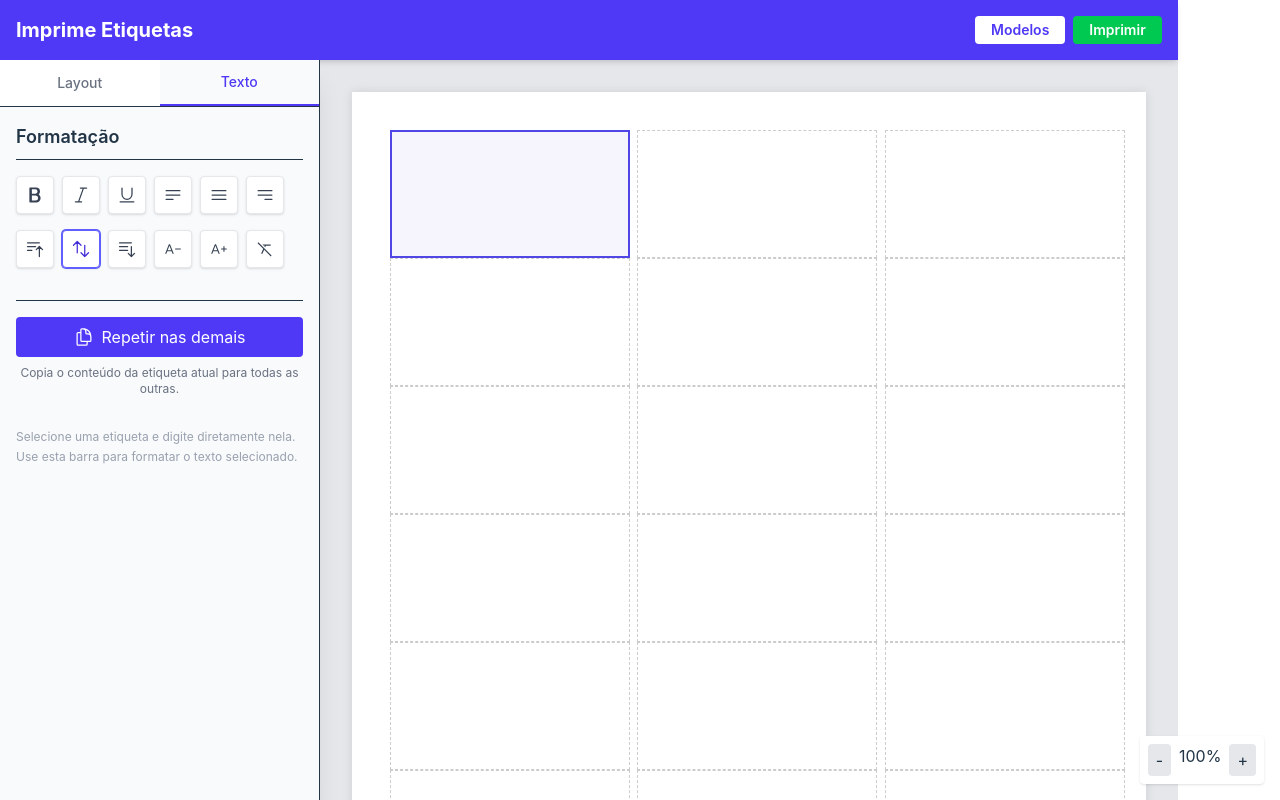
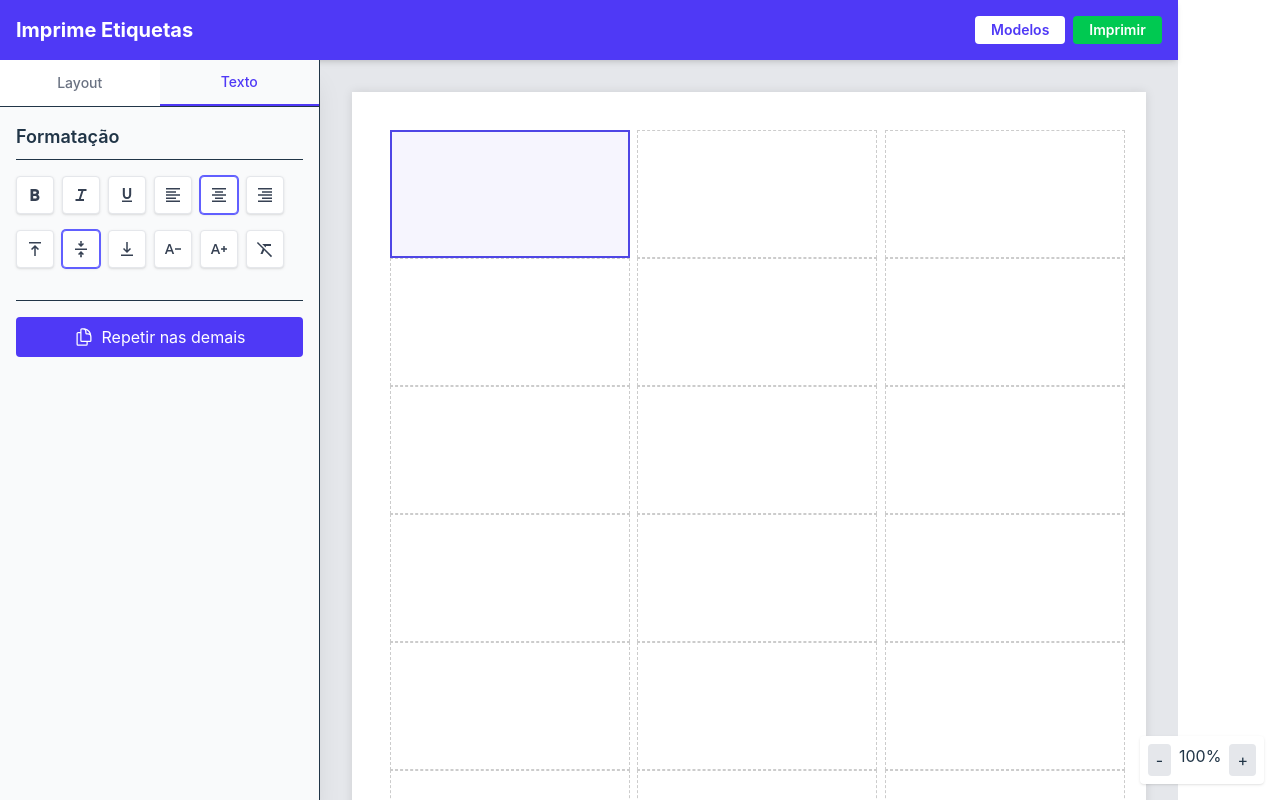
Before and after one commit to ronefel/ImprimeEtiquetas, a React (Vite) app: page / in a window 1280 px wide. Both pictures are taken after a click on the element 509 px from the left and 193 px from the top of the page. Built offline with nearby package versions, Linux system fonts and the light colour scheme.

Commit message:
feat: Adiciona painel de ferramentas de texto e componente de pré-visualização.

```diff
--- a/src/components/Preview.tsx
+++ b/src/components/Preview.tsx
@@ -94,6 +94,7 @@ const Preview: React.FC<Props> = ({
                         display: 'flex',
                         flexDirection: 'column',
                         justifyContent: justifyContentMap[data.verticalAlign] || 'center',
+                        textAlign: 'center',
                     }}
                     isSelected={selectedIndex === i}
                     onSelect={() => onSelectLabel(i)}
@@ -105,7 +106,7 @@ const Preview: React.FC<Props> = ({
     }
 
     return (
-        <div className="w-full h-full overflow-auto bg-gray-200 p-8 flex justify-center items-start print:p-0 print:bg-white print:overflow-visible print:block">
+        <div className="w-full h-full overflow-y-scroll overflow-x-hidden bg-gray-200 p-8 flex justify-center items-start print:p-0 print:bg-white print:overflow-visible print:block">
             {/* Controls for Scale (Screen only) */}
             <div className="fixed bottom-4 right-4 bg-white p-2 rounded shadow flex gap-2 print:hidden z-50">
                 <button onClick={() => setScale(s => Math.max(0.2, s - 0.1))} className="px-2 py-1 bg-gray-200 rounded">-</button>
--- a/src/components/TextToolsPanel.tsx
+++ b/src/components/TextToolsPanel.tsx
@@ -52,29 +52,68 @@ const TextToolsPanel: React.FC<TextToolsPanelProps> = ({ onApplyAll, currentData
 
     const vAlign = currentData?.verticalAlign || 'center';
 
+    const [bold, setBold] = React.useState(false);
+    const [italic, setItalic] = React.useState(false);
+    const [underline, setUnderline] = React.useState(false);
+    const [align, setAlign] = React.useState<'left' | 'center' | 'right'>('center');
+
+    const checkState = () => {
+        setBold(document.queryCommandState('bold'));
+        setItalic(document.queryCommandState('italic'));
+        setUnderline(document.queryCommandState('underline'));
+
+        if (document.queryCommandState('justifyLeft')) {
+            setAlign('left');
+        } else if (document.queryCommandState('justifyRight')) {
+            setAlign('right');
+        } else if (document.queryCommandState('justifyCenter')) {
+            setAlign('center');
+        } else {
+            // Default to center if none are explicitly set (and we know our default is center)
+            setAlign('center');
+        }
+    };
+
+    React.useEffect(() => {
+        document.addEventListener('selectionchange', checkState);
+        return () => {
+            document.removeEventListener('selectionchange', checkState);
+        };
+    }, []);
+
+    const handleClearFormatting = () => {
+        execCmd('removeFormat');
+        execCmd('justifyCenter');
+        execCmd('fontSize', '3');
+        if (currentData) {
+            onUpdateAlignment('center');
+        }
+        checkState();
+    };
+
     return (
         <div className="p-4 h-full overflow-y-auto bg-gray-50">
             <h2 className="text-lg font-semibold mb-4 border-b pb-2">Formatação</h2>
 
             <div>
                 <div className={groupClass}>
-                    <button className={buttonClass} onMouseDown={handleMouseDown} onClick={() => execCmd('bold')} title="Negrito (Ctrl+B)">
-                        <BoldIcon className="w-5 h-5" />
+                    <button className={`${buttonClass} ${bold ? activeClass : ''}`} onMouseDown={handleMouseDown} onClick={() => { execCmd('bold'); checkState(); }} title="Negrito (Ctrl+B)">
+                        <svg xmlns="http://www.w3.org/2000/svg" height="20px" viewBox="0 -960 960 960" width="20px" fill="#364153"><path d="M266-192v-576h227.95q67.05 0 123.55 41.32Q674-685.35 674-612q0 51-22.5 79.5T609-490.96Q635-479 665-448t30 91q0 91-67.03 128t-125.81 37H266Zm127-118h104.68Q546-310 556-334.5t10-35.5q0-11-10.5-35.5T494-430H393v120Zm0-232h93q33 0 48.5-17.5T550-597q0-24-17.11-39t-44.28-15H393v109Z"/></svg>
                     </button>
-                    <button className={buttonClass} onMouseDown={handleMouseDown} onClick={() => execCmd('italic')} title="Itálico (Ctrl+I)">
-                        <ItalicIcon className="w-5 h-5" />
+                    <button className={`${buttonClass} ${italic ? activeClass : ''}`} onMouseDown={handleMouseDown} onClick={() => { execCmd('italic'); checkState(); }} title="Itálico (Ctrl+I)">
+                        <svg xmlns="http://www.w3.org/2000/svg" height="20px" viewBox="0 -960 960 960" width="20px" fill="#364153"><path d="M216-192v-96h160l124-384H336v-96h408v96H596L472-288h152v96H216Z"/></svg>
                     </button>
-                    <button className={buttonClass} onMouseDown={handleMouseDown} onClick={() => execCmd('underline')} title="Sublinhado (Ctrl+U)">
-                        <UnderlineIcon className="w-5 h-5" />
+                    <button className={`${buttonClass} ${underline ? activeClass : ''}`} onMouseDown={handleMouseDown} onClick={() => { execCmd('underline'); checkState(); }} title="Sublinhado (Ctrl+U)">
+                        <svg xmlns="http://www.w3.org/2000/svg" height="20px" viewBox="0 -960 960 960" width="20px" fill="#364153"><path d="M240-144v-72h480v72H240Zm91.5-203.4Q279-406.8 279-504.86V-816h97.21v317.09q0 52.85 26.43 85.88Q429.07-380 480.03-380q50.97 0 77.39-33.03 26.41-33.03 26.41-85.88V-816H681v311.14q0 98.06-52.5 157.46Q576-288 480-288t-148.5-59.4Z"/></svg>
                     </button>
-                    <button className={buttonClass} onMouseDown={handleMouseDown} onClick={() => execCmd('justifyLeft')} title="Alinhar à Esquerda">
-                        <Bars3BottomLeftIcon className="w-5 h-5" />
+                    <button className={`${buttonClass} ${align === 'left' ? activeClass : ''}`} onMouseDown={handleMouseDown} onClick={() => { execCmd('justifyLeft'); checkState(); }} title="Alinhar à Esquerda">
+                        <svg xmlns="http://www.w3.org/2000/svg" height="20px" viewBox="0 -960 960 960" width="20px" fill="#364153"><path d="M144-144v-72h672v72H144Zm0-150v-72h480v72H144Zm0-150v-72h672v72H144Zm0-150v-72h480v72H144Zm0-150v-72h672v72H144Z"/></svg>
                     </button>
-                    <button className={buttonClass} onMouseDown={handleMouseDown} onClick={() => execCmd('justifyCenter')} title="Centralizar">
-                        <Bars3Icon className="w-5 h-5" />
+                    <button className={`${buttonClass} ${align === 'center' ? activeClass : ''}`} onMouseDown={handleMouseDown} onClick={() => { execCmd('justifyCenter'); checkState(); }} title="Centralizar">
+                        <svg xmlns="http://www.w3.org/2000/svg" height="20px" viewBox="0 -960 960 960" width="20px" fill="#364153"><path d="M144-144v-72h672v72H144Zm144-150v-72h384v72H288ZM144-444v-72h672v72H144Zm144-150v-72h384v72H288ZM144-744v-72h672v72H144Z"/></svg>
                     </button>
-                    <button className={buttonClass} onMouseDown={handleMouseDown} onClick={() => execCmd('justifyRight')} title="Alinhar à Direita">
-                        <Bars3BottomRightIcon className="w-5 h-5" />
+                    <button className={`${buttonClass} ${align === 'right' ? activeClass : ''}`} onMouseDown={handleMouseDown} onClick={() => { execCmd('justifyRight'); checkState(); }} title="Alinhar à Direita">
+                        <svg xmlns="http://www.w3.org/2000/svg" height="20px" viewBox="0 -960 960 960" width="20px" fill="#364153"><path d="M144-744v-72h672v72H144Zm192 150v-72h480v72H336ZM144-444v-72h672v72H144Zm192 150v-72h480v72H336ZM144-144v-72h672v72H144Z"/></svg>
                     </button>
                 </div>
             </div>
@@ -86,30 +125,30 @@ const TextToolsPanel: React.FC<TextToolsPanelProps> = ({ onApplyAll, currentData
                         onClick={() => onUpdateAlignment('top')}
                         title="Alinhar ao Topo"
                     >
-                        <BarsArrowUpIcon className="w-5 h-5" />
+                        <svg xmlns="http://www.w3.org/2000/svg" height="20px" viewBox="0 -960 960 960" width="20px" fill="#364153"><path d="M192-744v-72h576v72H192Zm252 600v-390L339-429l-51-51 192-192 192 192-51 51-105-105v390h-72Z"/></svg>
                     </button>
                     <button
                         className={`${buttonClass} ${vAlign === 'center' ? activeClass : ''}`}
                         onClick={() => onUpdateAlignment('center')}
                         title="Centralizar Verticalmente"
                     >
-                        <ArrowsUpDownIcon className="w-5 h-5" />
+                        <svg xmlns="http://www.w3.org/2000/svg" height="20px" viewBox="0 -960 960 960" width="20px" fill="#364153"><path d="m438-80 6-166-57 57-51-51 144-144 144 144-51 51-57-57 6 166h-84ZM192-432v-72h576v72H192Zm288-144L336-720l51-51 57 57v-150h72v150l57-57 51 51-144 144Z"/></svg>
                     </button>
                     <button
                         className={`${buttonClass} ${vAlign === 'bottom' ? activeClass : ''}`}
                         onClick={() => onUpdateAlignment('bottom')}
                         title="Alinhar à Base"
                     >
-                        <BarsArrowDownIcon className="w-5 h-5" />
+                        <svg xmlns="http://www.w3.org/2000/svg" height="20px" viewBox="0 -960 960 960" width="20px" fill="#364153"><path d="M192-144v-72h576v72H192Zm288-144L288-480l51-51 105 105v-390h72v390l105-105 51 51-192 192Z"/></svg>
                     </button>
                     <button className={buttonClass} onMouseDown={handleMouseDown} onClick={() => handleFontSize(-1)} title="Diminuir Fonte">
-                        <svg xmlns="http://www.w3.org/2000/svg" height="20px" viewBox="0 -960 960 960" width="20px" fill="#364153"><path d="m101.31-250 180.77-460h55.23l180.77 460h-59.16l-46.46-124.15H206.38L158.92-250h-57.61Zm121.77-172h171.69l-83.08-219h-4.77l-83.84 219Zm360.61-32v-52h268v52h-268Z"/></svg>
+                        <svg xmlns="http://www.w3.org/2000/svg" height="20px" viewBox="0 -960 960 960" width="20px" fill="#364153"><path d="m89-240 180-480h86l180 480h-83l-43-123H216l-44 123H89Zm151-192h144l-70-199h-4l-70 199Zm336-12v-72h288v72H576Z"/></svg>
                     </button>
                      <button className={buttonClass} onMouseDown={handleMouseDown} onClick={() => handleFontSize(1)} title="Aumentar Fonte">
-                        <svg xmlns="http://www.w3.org/2000/svg" height="20px" viewBox="0 -960 960 960" width="20px" fill="#364153"><path d="m101.31-250 180.96-460h55.04l180.77 460h-59.16l-46.91-124.15H206.38L158.86-250h-57.55Zm121.77-172h171.69l-83.2-219h-4.65l-83.84 219Zm468.61 76v-108h-108v-52h108v-108h52v108h108v52h-108v108h-52Z"/></svg>
+                        <svg xmlns="http://www.w3.org/2000/svg" height="20px" viewBox="0 -960 960 960" width="20px" fill="#364153"><path d="m89-240 180.19-480H355l180 480h-83l-43.45-123H216l-44.06 123H89Zm151-192h144l-70-199h-4l-70 199Zm444 96v-108H576v-72h108v-108h72v108h108v72H756v108h-72Z"/></svg>
                     </button>
-                    <button className={buttonClass} onMouseDown={handleMouseDown} onClick={() => execCmd('removeFormat')} title="Limpar Formatação">
-                        <svg xmlns="http://www.w3.org/2000/svg" height="20px" viewBox="0 -960 960 960" width="20px" fill="#364153"><path d="M489.92-565.69 444.62-611l15.77-38.08h-54.62l-52.23-52.23h396.77v60.62H522.15l-32.23 75Zm268.85 439.76L439.31-445.77l-82.16 190.61h-65.53l102-236.3-270.54-270.15 37.15-37.16 635.69 635.69-37.15 37.15Z"/></svg>
+                    <button className={buttonClass} onMouseDown={handleMouseDown} onClick={handleClearFormatting} title="Limpar Formatação">
+                        <svg xmlns="http://www.w3.org/2000/svg" height="20px" viewBox="0 -960 960 960" width="20px" fill="#364153"><path d="m503-558-73-73-88-88h426v96H531l-28 65ZM768-89 442-415l-76 176H262l107-249L90-767l51-51 678 678-51 51Z"/></svg>
                     </button>
                 </div>
             </div>
@@ -124,14 +163,6 @@ const TextToolsPanel: React.FC<TextToolsPanelProps> = ({ onApplyAll, currentData
                     <DocumentDuplicateIcon className="w-5 h-5" />
                     Repetir nas demais
                 </button>
-                <p className="text-xs text-gray-500 mt-2 text-center">
-                    Copia o conteúdo da etiqueta atual para todas as outras.
-                </p>
-            </div>
-
-             <div className="mt-auto pt-8 text-xs text-gray-400">
-                <p>Selecione uma etiqueta e digite diretamente nela.</p>
-                <p className="mt-1">Use esta barra para formatar o texto selecionado.</p>
             </div>
         </div>
     );
```
